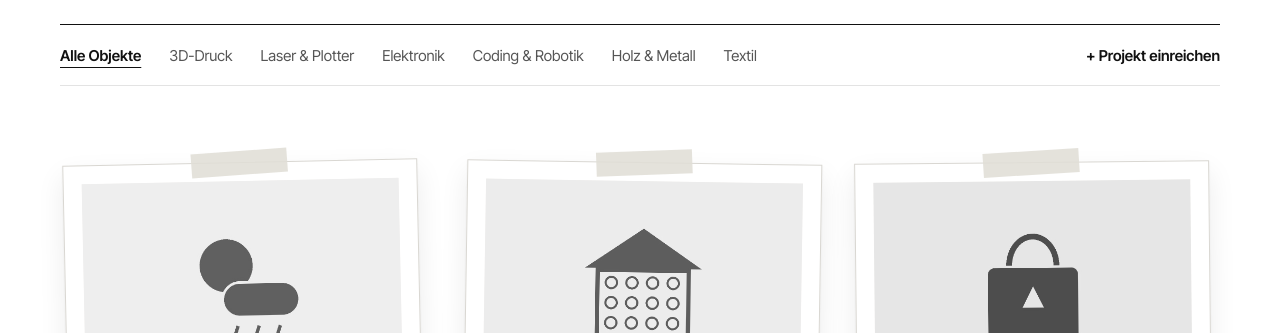
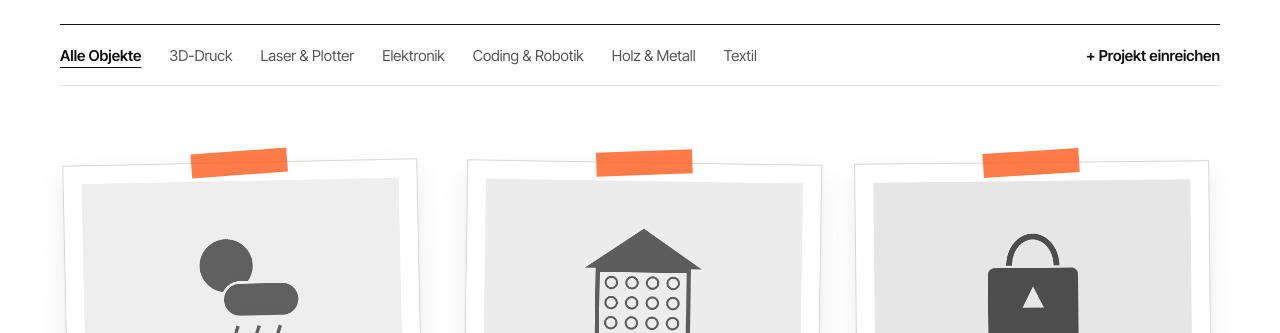
Before and after one commit to oscmakeit/oscmakeit.github.io, a plain HTML site: page index.html in a window 1280 px wide. Shown: the part 467-800 px from the top of the page. Drawn offline with Linux system fonts and the light colour scheme.

Commit message:
Klebestreifen in Neon-Orange
Co-Authored-By: Claude Opus 5.5 <noreply@anthropic.com>
Claude-Session: https://claude.ai/code/session_01XnXQe3EkLi8Wgd8yrC4dti

```diff
--- a/index.html
+++ b/index.html
@@ -38,7 +38,7 @@ h1{margin:0;font-size:clamp(56px,9vw,112px);font-weight:800;line-height:.9;lette
 .grid{display:grid;grid-template-columns:repeat(auto-fill,minmax(310px,1fr));gap:56px 40px;padding:12px 8px}
 .card{position:relative;background:#fff;border:1px solid #d9d7d2;padding:18px;display:flex;flex-direction:column;gap:14px;box-shadow:0 1px 2px rgba(0,0,0,.06),0 12px 28px rgba(0,0,0,.08);transition:transform .2s}
 .card:hover{transform:rotate(0) translateY(-3px)!important}
-.tape{position:absolute;top:-12px;left:50%;width:96px;height:24px;margin-left:-48px;background:rgba(225,222,215,.88);transform:rotate(-3deg)}
+.tape{position:absolute;top:-12px;left:50%;width:96px;height:24px;margin-left:-48px;background:rgba(255,95,31,.82);transform:rotate(-3deg)}
 .photo{aspect-ratio:4/3;background:#f1f0ee;display:flex;align-items:center;justify-content:center;color:#6b6b6b;font-size:13px;letter-spacing:2px;overflow:hidden}
 .photo img{width:100%;height:100%;object-fit:cover;display:block;filter:grayscale(1);transition:filter .3s}
 .card:hover .photo img,.card:focus-within .photo img{filter:grayscale(0)}
```
